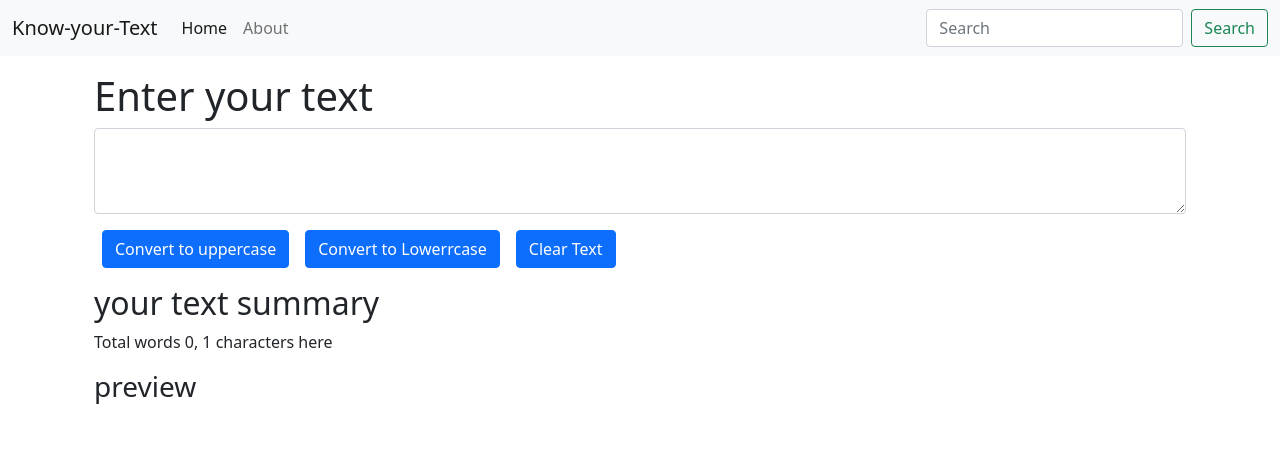
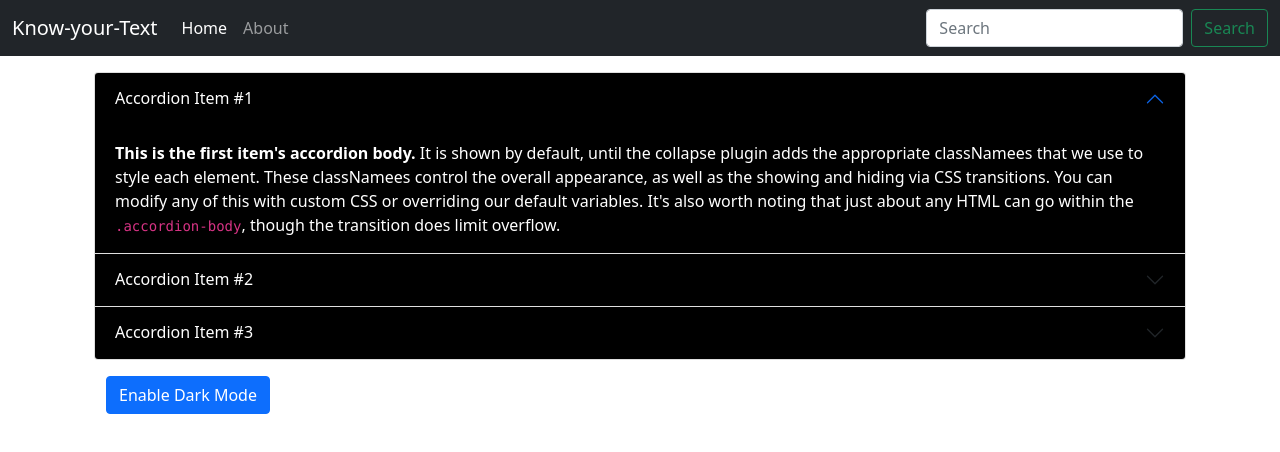
Before and after one commit to krishkprawat/know-your-text, a React (Create React App) app in the folder knowtext/: page / in a window 1280 px wide. Shown: the top 452 px of the page. Built offline with nearby package versions, Linux system fonts and the light colour scheme.

Commit message:
dark and ight mode

```diff
--- a/knowtext/src/App.js
+++ b/knowtext/src/App.js
@@ -1,13 +1,14 @@
 import Navbar from "./components/Navbar";
 import "./App.css";
-import Textform from "./components/Textform";
+//import Textform from "./components/Textform";
 
+import About from "./components/about";
 function App() {
   return (
     <>
       <Navbar title="Know-your-Text" />
       <div className="container my-3">
-        <Textform heading="Enter your text" />
+        <About />
       </div>
     </>
   );
--- a/knowtext/src/components/Navbar.js
+++ b/knowtext/src/components/Navbar.js
@@ -3,7 +3,7 @@ import PropTypes from "prop-types";
 
 function Navbar(props) {
   return (
-    <nav className="navbar navbar-expand-lg navbar-light bg-light">
+    <nav className="navbar navbar-expand-lg navbar-dark bg-dark">
       <div className="container-fluid">
         <a className="navbar-brand" href="/">
           {props.title}
--- /dev/null
+++ b/knowtext/src/components/about.js
@@ -0,0 +1,137 @@
+import React from "react";
+import { useState } from "react";
+
+function About() {
+  const [myStyle, setMyStyle] = useState({
+    color: "white",
+    backgroundColor: "black",
+  });
+
+  const [btntext, setBtntext] = useState("Enable Dark Mode");
+
+  const toggleStyle = () => {
+    if (myStyle.color == "white") {
+      setMyStyle({
+        color: "black",
+        backgroundColor: "white",
+      });
+      setBtntext("Enable Dark Mode");
+    } else {
+      setMyStyle({
+        color: "white",
+        backgroundColor: "black",
+      });
+      setBtntext("Enable Light Mode");
+    }
+  };
+  return (
+    <div className="container">
+      <div classNameName="accordion" id="accordionExample">
+        <div className="accordion-item">
+          <h2 className="accordion-header" id="headingOne">
+            <button
+              className="accordion-button"
+              type="button"
+              style={myStyle}
+              data-bs-toggle="collapse"
+              data-bs-target="#collapseOne"
+              aria-expanded="true"
+              aria-controls="collapseOne"
+            >
+              Accordion Item #1
+            </button>
+          </h2>
+          <div
+            id="collapseOne"
+            className="accordion-collapse collapse show"
+            aria-labelledby="headingOne"
+            data-bs-parent="#accordionExample"
+          >
+            <div className="accordion-body" style={myStyle}>
+              <strong>This is the first item's accordion body.</strong> It is
+              shown by default, until the collapse plugin adds the appropriate
+              classNamees that we use to style each element. These classNamees
+              control the overall appearance, as well as the showing and hiding
+              via CSS transitions. You can modify any of this with custom CSS or
+              overriding our default variables. It's also worth noting that just
+              about any HTML can go within the <code>.accordion-body</code>,
+              though the transition does limit overflow.
+            </div>
+          </div>
+        </div>
+        <div className="accordion-item">
+          <h2 className="accordion-header" id="headingTwo">
+            <button
+              className="accordion-button collapsed"
+              style={myStyle}
+              type="button"
+              data-bs-toggle="collapse"
+              data-bs-target="#collapseTwo"
+              aria-expanded="false"
+              aria-controls="collapseTwo"
+            >
+              Accordion Item #2
+            </button>
+          </h2>
+          <div
+            id="collapseTwo"
+            className="accordion-collapse collapse"
+            aria-labelledby="headingTwo"
+            data-bs-parent="#accordionExample"
+          >
+            <div className="accordion-body" style={myStyle}>
+              <strong>This is the second item's accordion body.</strong> It is
+              hidden by default, until the collapse plugin adds the appropriate
+              classNamees that we use to style each element. These classNamees
+              control the overall appearance, as well as the showing and hiding
+              via CSS transitions. You can modify any of this with custom CSS or
+              overriding our default variables. It's also worth noting that just
+              about any HTML can go within the <code>.accordion-body</code>,
+              though the transition does limit overflow.
+            </div>
+          </div>
+        </div>
+        <div className="accordion-item">
+          <h2 className="accordion-header" id="headingThree">
+            <button
+              className="accordion-button collapsed"
+              style={myStyle}
+              type="button"
+              data-bs-toggle="collapse"
+              data-bs-target="#collapseThree"
+              aria-expanded="false"
+              aria-controls="collapseThree"
+            >
+              Accordion Item #3
+            </button>
+          </h2>
+          <div
+            id="collapseThree"
+            className="accordion-collapse collapse"
+            aria-labelledby="headingThree"
+            data-bs-parent="#accordionExample"
+          >
+            <div className="accordion-body" style={myStyle}>
+              <strong>This is the third item's accordion body.</strong> It is
+              hidden by default, until the collapse plugin adds the appropriate
+              classNamees that we use to style each element. These classNamees
+              control the overall appearance, as well as the showing and hiding
+              via CSS transitions. You can modify any of this with custom CSS or
+              overriding our default variables. It's also worth noting that just
+              about any HTML can go within the <code>.accordion-body</code>,
+              though the transition does limit overflow.
+            </div>
+          </div>
+        </div>
+      </div>
+
+      <div className="container">
+        <button className="btn btn-primary my-3" onClick={toggleStyle}>
+          {btntext}
+        </button>
+      </div>
+    </div>
+  );
+}
+
+export default About;
```
